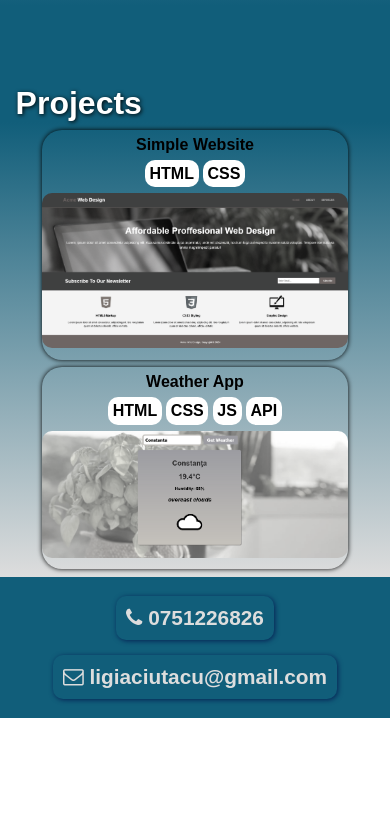
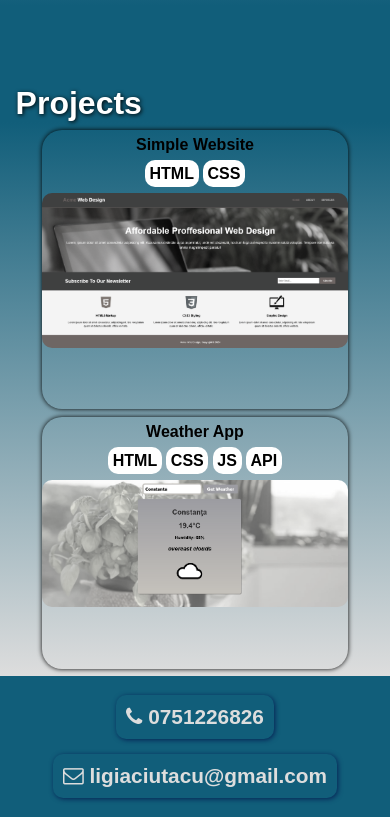
Before and after one commit to CiutacuLigia/WebPortfolio, a plain HTML site: page index.html in a window 390 px wide. Shown: the part 2110-2927 px from the top of the page. Before the commit the page ends 2828 px from the top, so only its background shows below. Drawn offline with nearby package versions, Linux system fonts and the light colour scheme; a web font is replaced by a local one.

Commit message:
I made some changes in css

```diff
--- a/css/style.css
+++ b/css/style.css
@@ -2,13 +2,13 @@
 * {
   margin: 0;
   padding: 0;
-	font-family: 'Spinnaker', sans-serif;
+  font-family: "Spinnaker", sans-serif;
   font-size: 16px;
 }
 
 main {
   margin-left: auto;
-	width: 85%
+  width: 85%;
 }
 
 ul {
@@ -99,7 +99,6 @@ aside .fa:hover {
   width: 70%;
   margin: 0 auto;
 }
-
 
 /* SKILLS */
 .skills {
@@ -202,7 +201,6 @@ aside .fa:hover {
   padding: 1%;
 }
 
-
 .project {
   width: 33.333%;
   text-align: center;
@@ -269,9 +267,6 @@ footer ul li {
   font-size: 1.3em;
 }
 
-
-
-
 /* RESPONSIVE QUERIES*/
 @media only screen and (max-width: 690px) {
   aside {
@@ -281,7 +276,6 @@ footer ul li {
     height: auto;
     z-index: 999;
     background-color: #25395d;
-
   }
 
   aside img {
@@ -292,14 +286,12 @@ footer ul li {
     font-size: 2em;
   }
 
-
   nav ul {
     display: flex;
     justify-content: space-evenly;
     flex-wrap: wrap;
-		column-gap:2em;
+    column-gap: 2em;
     row-gap: 0.5em;
-
   }
 
   nav ul li a {
@@ -322,9 +314,11 @@ footer ul li {
   .projects {
     flex-direction: column;
     align-items: center;
+    justify-content: space-around;
   }
 
   .project {
     width: 80%;
+    padding-bottom: 15%;
   }
 }
```
Lines whose indentation alone changed are shown as unchanged.
